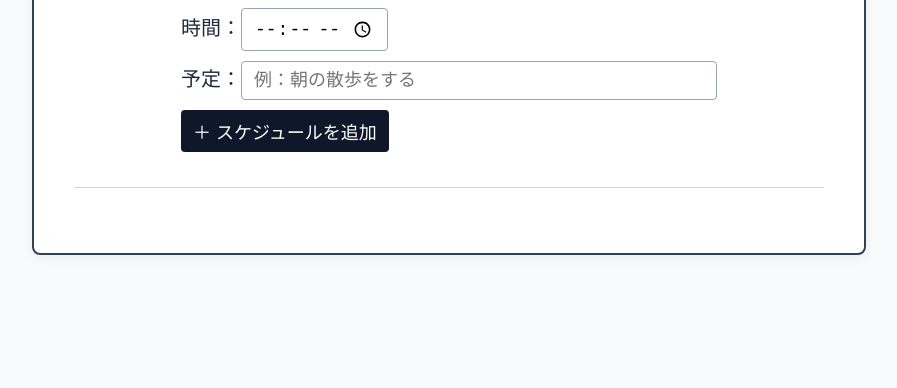
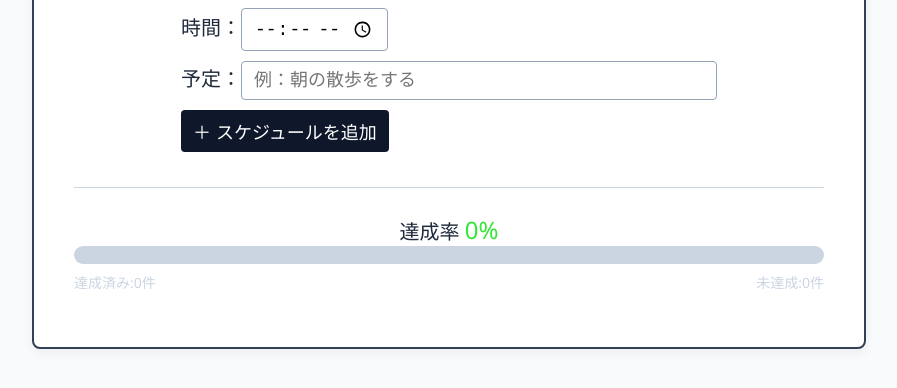
Before and after one commit to nox-folium/life-app, a plain HTML site: page index.html in a window 1280 px wide. Shown: the part 146-534 px from the top of the page, without its empty margins (191-1088 px from the left). Drawn offline with Linux system fonts and the light colour scheme.

Commit message:
達成率グラフ

```diff
--- a/index.html
+++ b/index.html
@@ -21,6 +21,8 @@
 
         <hr style="border: none; border-top: 1px solid #cbd5e1; margin: 25px 0;">
 
+        <!-- 達成率グラフ表示場所 -->
+        <div id="tasseiritu"></div>
         <!-- スケジュール表示場所 -->
         <div id="itiran"></div>
     </div>
```
